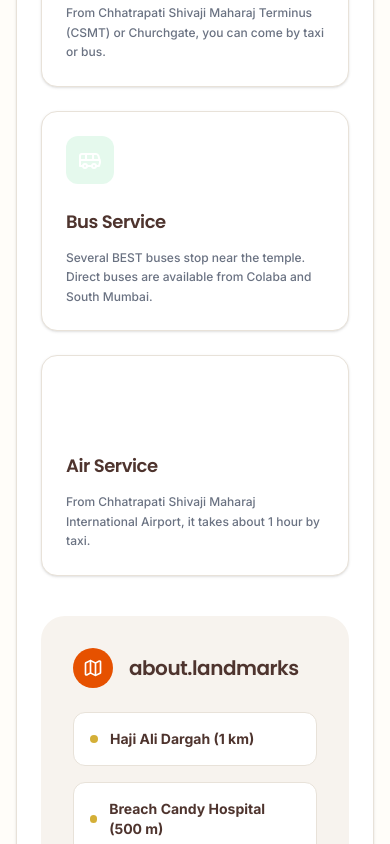
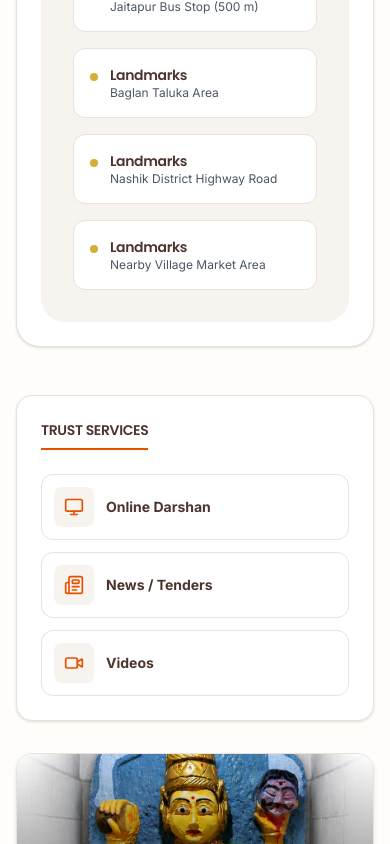
Before and after one commit to renukagite23/kulachar_nidhi, a Next.js app: page /about/reach in a window 390 px wide. Shown: the part 920-1764 px from the top of the page. Built offline with nearby package versions, Linux system fonts and the light colour scheme.

Commit message:
Update reach page map location, added dynamic Google Map, added navigation to donation button

```diff
--- a/app/about/reach/page.tsx
+++ b/app/about/reach/page.tsx
@@ -31,9 +31,10 @@ export default function ReachPage() {
         }
       ],
       landmarks: [
-        { name: 'Haji Ali Dargah (1 km)' },
-        { name: 'Breach Candy Hospital (500 m)' },
-        { name: 'Mahalakshmi Railway Station (1.5 km)' }
+        { name: 'Jaitapur Bus Stop (500 m)' },
+        { name: 'Baglan Taluka Area' },
+        { name: 'Nashik District Highway Road' },
+        { name: 'Nearby Village Market Area' }
       ]
     },
     mr: {
@@ -58,9 +59,10 @@ export default function ReachPage() {
         }
       ],
       landmarks: [
-        { name: 'हाजी अली दर्गा (१ किमी)' },
-        { name: 'ब्रीच कँडी रुग्णालय (५०० मी)' },
-        { name: 'महालक्ष्मी रेल्वे स्टेशन (१.५ किमी)' }
+        { name: 'जैतापूर बस स्टॉप (५०० मी)' },
+        { name: 'बागलाण तालुका परिसर' },
+        { name: 'नाशिक जिल्हा महामार्ग मार्ग' },
+        { name: 'जवळील गाव बाजार परिसर' }
       ]
     }
   }[language === 'mr' ? 'mr' : 'en'];
@@ -70,7 +72,7 @@ export default function ReachPage() {
       <div className="space-y-10">
         <div className="rounded-3xl overflow-hidden h-80 border-4 border-white shadow-xl">
           <iframe
-            src="https://www.google.com/maps/embed?pb=!1m18!1m12!1m3!1d3773.812239327855!2d72.8028713!3d18.9749102!2m3!1f0!2f0!3f0!3m2!1i1024!2i768!4f13.1!3m3!1m2!1s0x3be7ce093d58611b%3A0xe03a74659f1311b!2sMahalakshmi%20Temple!5e0!3m2!1sen!2sin!4v1714360000000!5m2!1sen!2sin"
+            src="https://www.google.com/maps?q=Shri%20Kulaswamini%20Ekavira%20Devi%20Mandir%20Trust,%20Jaitapur,%20Taluka%20Baglan,%20District%20Nashik,%20Maharashtra%20423301&output=embed"
             width="100%"
             height="100%"
             style={{ border: 0 }}
@@ -79,7 +81,7 @@ export default function ReachPage() {
           />
         </div>
 
-        <div className="grid grid-cols-1 md:grid-cols-3 gap-6">
+        {/* <div className="grid grid-cols-1 md:grid-cols-3 gap-6">
           {content.modes.map((mode, index) => (
             <div key={index} className="spiritual-card p-6 border-border/50 hover:border-primary/20 transition-all">
               <div className={`w-12 h-12 rounded-xl ${mode.color}/10 flex items-center justify-center mb-6`}>
@@ -89,20 +91,34 @@ export default function ReachPage() {
               <p className="text-xs text-gray-500 leading-relaxed font-medium">{mode.desc}</p>
             </div>
           ))}
-        </div>
+        </div> */}
 
         <section className="bg-muted p-8 rounded-3xl space-y-6">
           <div className="flex items-center gap-4">
             <div className="w-10 h-10 rounded-full bg-primary flex items-center justify-center text-white">
               <Map className="w-5 h-5" />
             </div>
-            <h3 className="text-xl font-black text-secondary">{t('about.landmarks')}</h3>
+            <h3 className="text-xl font-black text-secondary">
+              {t('common.landmarks')}
+            </h3>
           </div>
           <div className="grid grid-cols-1 sm:grid-cols-2 gap-4">
             {content.landmarks.map((landmark, index) => (
-              <div key={index} className="bg-white p-4 rounded-xl border border-border flex items-center gap-3">
-                <div className="w-2 h-2 rounded-full bg-accent" />
-                <span className="text-sm font-bold text-secondary">{landmark.name}</span>
+              <div
+                key={index}
+                className="bg-white p-4 rounded-xl border border-border flex items-start gap-3"
+              >
+                <div className="w-2 h-2 rounded-full bg-accent mt-2" />
+
+                <div>
+                  <h4 className="text-sm font-black text-secondary">
+                    {t('common.landmarks')}
+                  </h4>
+
+                  <p className="text-xs text-gray-600">
+                    {landmark.name}
+                  </p>
+                </div>
               </div>
             ))}
           </div>
--- a/app/page.tsx
+++ b/app/page.tsx
@@ -11,6 +11,7 @@ import { Sparkles } from 'lucide-react';
 import FestivalSpotLight from '@/components/FestivalSpotLight';
 import { useLanguage } from '@/lib/LanguageContext';
 import RenovationCampaign from '@/components/RenovationCampaign';
+import Link from 'next/link';
 
 export default function Home() {
   const { t } = useLanguage();
@@ -91,13 +92,16 @@ export default function Home() {
                   {/* CTA Buttons */}
                   <div className="flex flex-wrap gap-3">
 
-                    <button className="bg-orange-600 hover:bg-orange-700 text-white px-5 py-2.5 rounded-xl text-sm font-semibold shadow-md transition-all duration-300 flex items-center gap-2">
+                    <Link
+                      href="/donation"
+                      className="bg-orange-600 hover:bg-orange-700 text-white px-5 py-2.5 rounded-xl text-sm font-semibold shadow-md transition-all duration-300 flex items-center gap-2 w-fit"
+                    >
                       🙏 देणगी द्या
-                    </button>
+                    </Link>
 
-                    <button className="border border-orange-200 hover:bg-orange-50 text-orange-700 px-5 py-2.5 rounded-xl text-sm font-semibold transition-all duration-300">
+                    {/* <button className="border border-orange-200 hover:bg-orange-50 text-orange-700 px-5 py-2.5 rounded-xl text-sm font-semibold transition-all duration-300">
                       अधिक माहिती
-                    </button>
+                    </button> */}
 
                   </div>
 
--- a/lib/db.ts
+++ b/lib/db.ts
@@ -1,13 +1,15 @@
 import mongoose from 'mongoose';
 
-const MONGODB_URI =
-  process.env.MONGODB_URI || 'mongodb://localhost:27017/kulachar_nidhi';
+const MONGODB_URI = process.env.MONGODB_URI;
 
 if (!MONGODB_URI) {
   throw new Error(
-    'Please define the MONGODB_URI environment variable inside .env.local'
+    'Please define the MONGODB_URI environment variable inside .env'
   );
 }
+
+// Narrowing for TypeScript
+const uri: string = MONGODB_URI;
 
 let cached = (global as any).mongoose;
 
@@ -24,9 +26,17 @@ async function dbConnect() {
   }
 
   if (!cached.promise) {
+    const opts = {
+      bufferCommands: false,
+    };
+
     console.log('Connecting to MongoDB...');
+    // Mask password in logs
+    const maskedUri = uri.replace(/:([^@]+)@/, ':****@');
+    console.log(`Using URI: ${maskedUri}`);
+
     cached.promise = mongoose
-      .connect(MONGODB_URI)
+      .connect(uri, opts)
       .then((mongoose) => {
         console.log('MongoDB Connected Successfully');
         return mongoose;
--- a/package.json
+++ b/package.json
@@ -3,7 +3,7 @@
   "version": "0.1.0",
   "private": true,
   "scripts": {
-    "dev": "NODE_OPTIONS='--max-old-space-size=4096' next dev",
+    "dev": "set NODE_OPTIONS=--max-old-space-size=4096 && next dev",
     "build": "next build",
     "start": "next start",
     "lint": "eslint"
```
Also changed, not shown: 1 other file (tests, documents, lock files or other folders).
